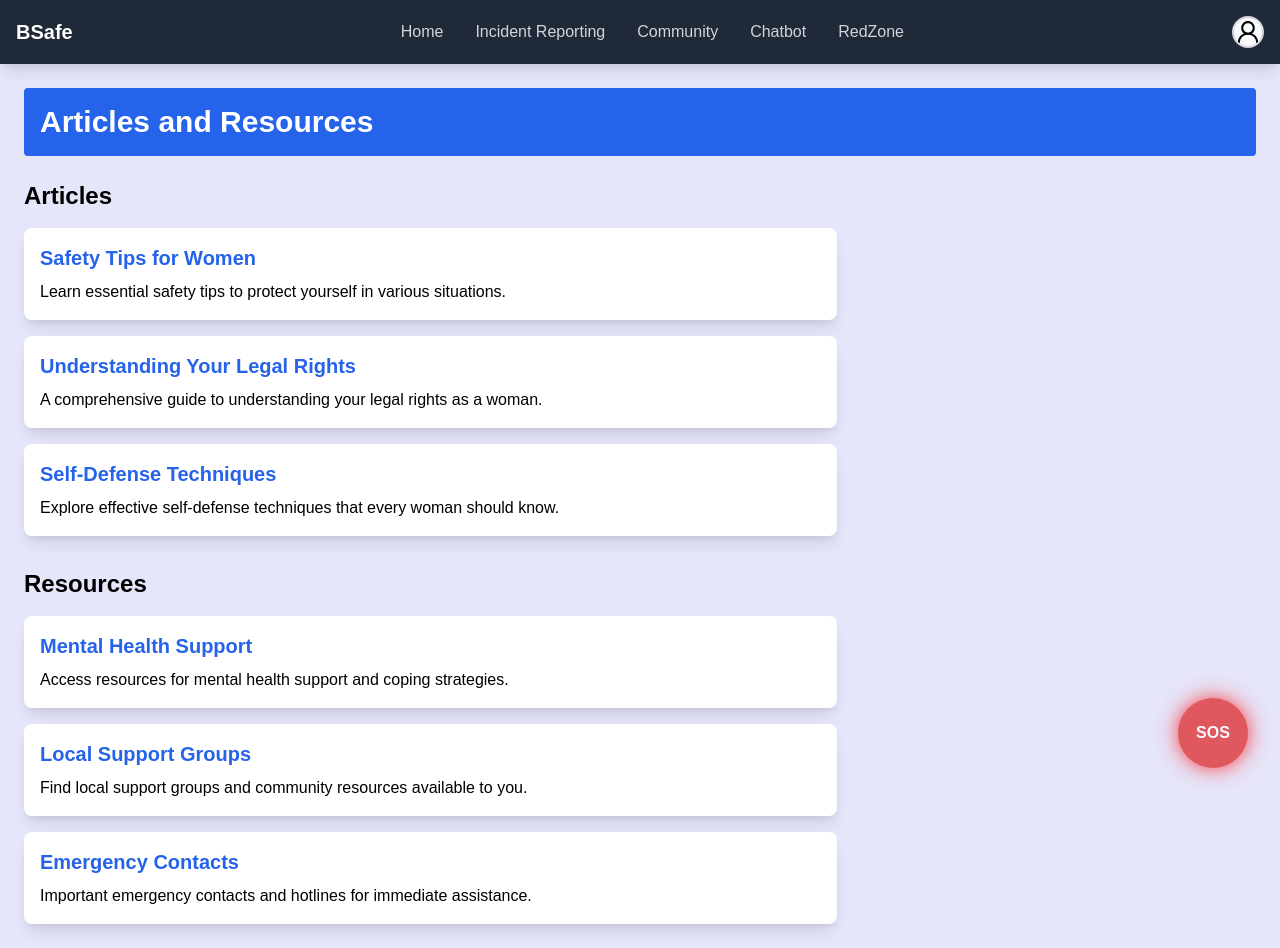
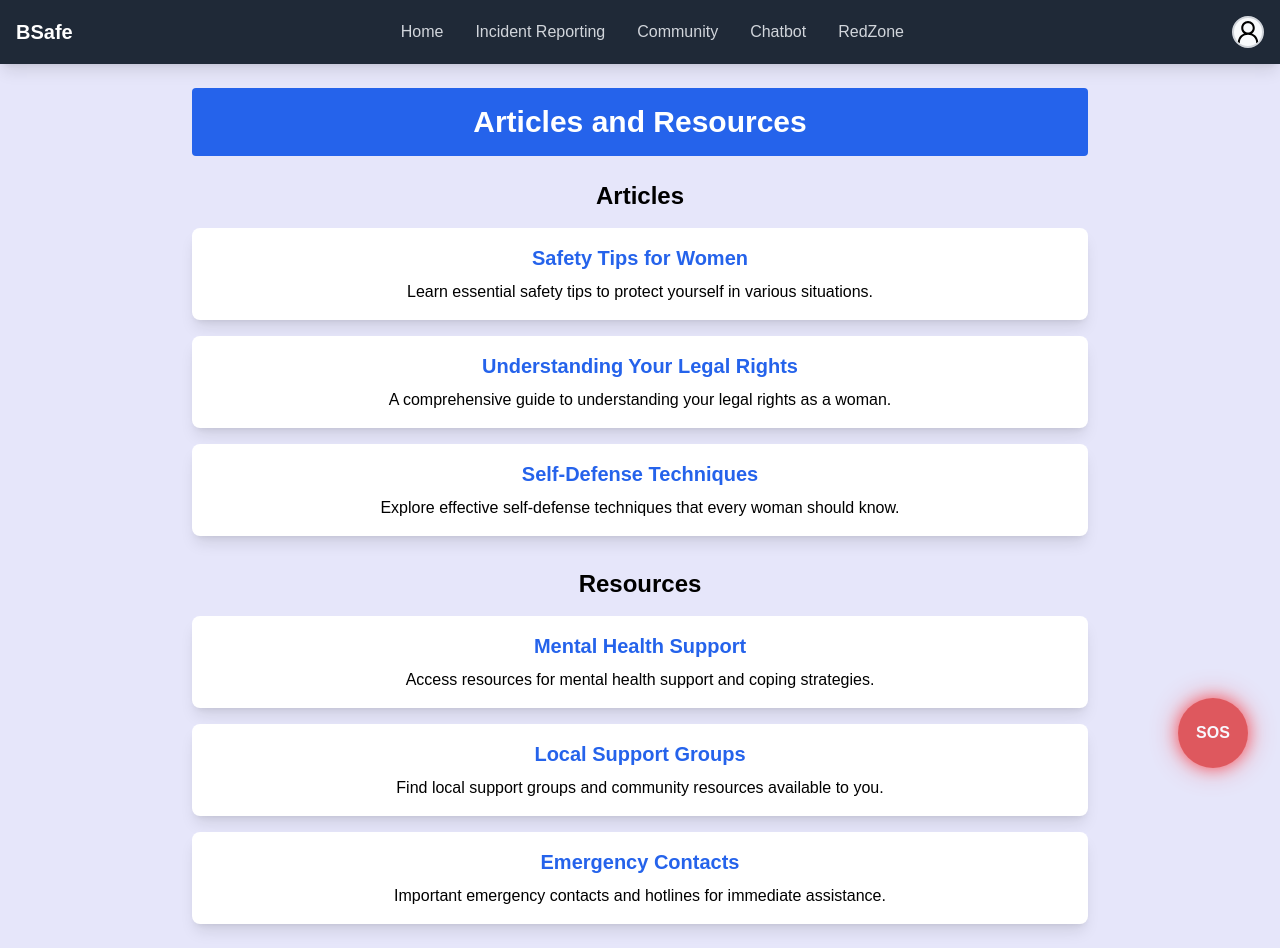
Before and after one commit to swaranjali01/women-safety, a React (Vite) app: page /resources in a window 1280 px wide. Built offline with nearby package versions, Linux system fonts and the light colour scheme.

Commit message:
video and resources section added

```diff
--- a/src/components/Landingpage.jsx
+++ b/src/components/Landingpage.jsx
@@ -15,7 +15,6 @@ function Home() {
     <>
           <Landingnavbar />
       <div className="container mx-auto p-4">
-        {/* Hero Section */}
         <div
           className="relative bg-cover bg-center h-[60vh] w-full flex flex-col justify-center items-center text-center text-white p-6 mt-6 rounded-lg shadow-lg"
           style={{
--- a/src/pages/Chatbot.jsx
+++ b/src/pages/Chatbot.jsx
@@ -2,7 +2,8 @@ import React from 'react';
 
 function Chatbot() {
   return (
-    <div>Chatbot</div>
+    <>
+    </>
   )
 }
 
--- a/src/pages/Events.jsx
+++ b/src/pages/Events.jsx
@@ -21,7 +21,7 @@ const Events = () => {
   };
 
   return (
-    <div className="events-workshops-page">
+    <div className="events-workshops-page text-center">
       <header className="bg-blue-600 text-white p-4 text-center">
         <h1 className="text-2xl font-bold">Events and Workshops</h1>
       </header>
--- a/src/pages/Resources.jsx
+++ b/src/pages/Resources.jsx
@@ -1,66 +1,77 @@
-import React from 'react';
-
+import React from "react";
 
 const articles = [
   {
     title: "Safety Tips for Women",
     description: "Learn essential safety tips to protect yourself in various situations.",
-    link: "/articles/safety-tips"
+    link: "/articles/safety-tips",
   },
   {
     title: "Understanding Your Legal Rights",
     description: "A comprehensive guide to understanding your legal rights as a woman.",
-    link: "/articles/legal-rights"
+    link: "/articles/legal-rights",
   },
   {
     title: "Self-Defense Techniques",
     description: "Explore effective self-defense techniques that every woman should know.",
-    link: "/articles/self-defense"
-  }
+    link: "/articles/self-defense",
+  },
 ];
 
 const resources = [
   {
     title: "Mental Health Support",
     description: "Access resources for mental health support and coping strategies.",
-    link: "/resources/mental-health"
+    link: "/resources/mental-health",
   },
   {
     title: "Local Support Groups",
     description: "Find local support groups and community resources available to you.",
-    link: "/resources/support-groups"
+    link: "/resources/support-groups",
   },
   {
     title: "Emergency Contacts",
     description: "Important emergency contacts and hotlines for immediate assistance.",
-    link: "/resources/emergency-contacts"
-  }
+    link: "/resources/emergency-contacts",
+  },
 ];
 
 const Resources = () => {
   return (
-    <div className="container mx-auto p-6">
-      <h1 className="text-3xl font-bold text-white bg-blue-600 p-4 rounded mb-6">Articles and Resources</h1>
-      <div className="grid grid-cols-1 md:grid-cols-3 gap-6">
+    <div className="container mx-auto p-6 flex flex-col items-center justify-center">
+      <div className="w-full max-w-4xl flex flex-col items-center justify-center">
+        <h1 className="text-3xl font-bold text-white bg-blue-600 p-4 rounded mb-6 text-center w-full">
+          Articles and Resources
+        </h1>
+        <div className="w-full gap-6">
           <div className="col-span-2">
-          <h2 className="text-2xl font-semibold mb-4">Articles</h2>
+            <h2 className="text-2xl font-semibold mb-4 text-center">Articles</h2>
             <div className="grid grid-cols-1 gap-4">
               {articles.map((article, index) => (
-              <div key={index} className="bg-white shadow-lg rounded-lg p-4 transition-transform transform hover:scale-105">
+                <div
+                  key={index}
+                  className="bg-white shadow-lg rounded-lg p-4 transition-transform transform hover:scale-105 text-center"
+                >
                   <h3 className="text-xl font-bold mb-2">
-                  <a href={article.link} className="text-blue-600 hover:underline">{article.title}</a>
+                    <a href={article.link} className="text-blue-600 hover:underline">
+                      {article.title}
+                    </a>
                   </h3>
                   <p>{article.description}</p>
                 </div>
               ))}
             </div>
-
-          <h2 className="text-2xl font-semibold mt-8 mb-4">Resources</h2>
+            <h2 className="text-2xl font-semibold mt-8 mb-4 text-center">Resources</h2>
             <div className="grid grid-cols-1 gap-4">
               {resources.map((resource, index) => (
-              <div key={index} className="bg-white shadow-lg rounded-lg p-4 transition-transform transform hover:scale-105">
+                <div
+                  key={index}
+                  className="bg-white shadow-lg rounded-lg p-4 transition-transform transform hover:scale-105 text-center"
+                >
                   <h3 className="text-xl font-bold mb-2">
-                  <a href={resource.link} className="text-blue-600 hover:underline">{resource.title}</a>
+                    <a href={resource.link} className="text-blue-600 hover:underline">
+                      {resource.title}
+                    </a>
                   </h3>
                   <p>{resource.description}</p>
                 </div>
@@ -69,6 +80,7 @@ const Resources = () => {
           </div>
         </div>
       </div>
+    </div>
   );
 };
 
```
Lines whose indentation alone changed are shown as unchanged.
